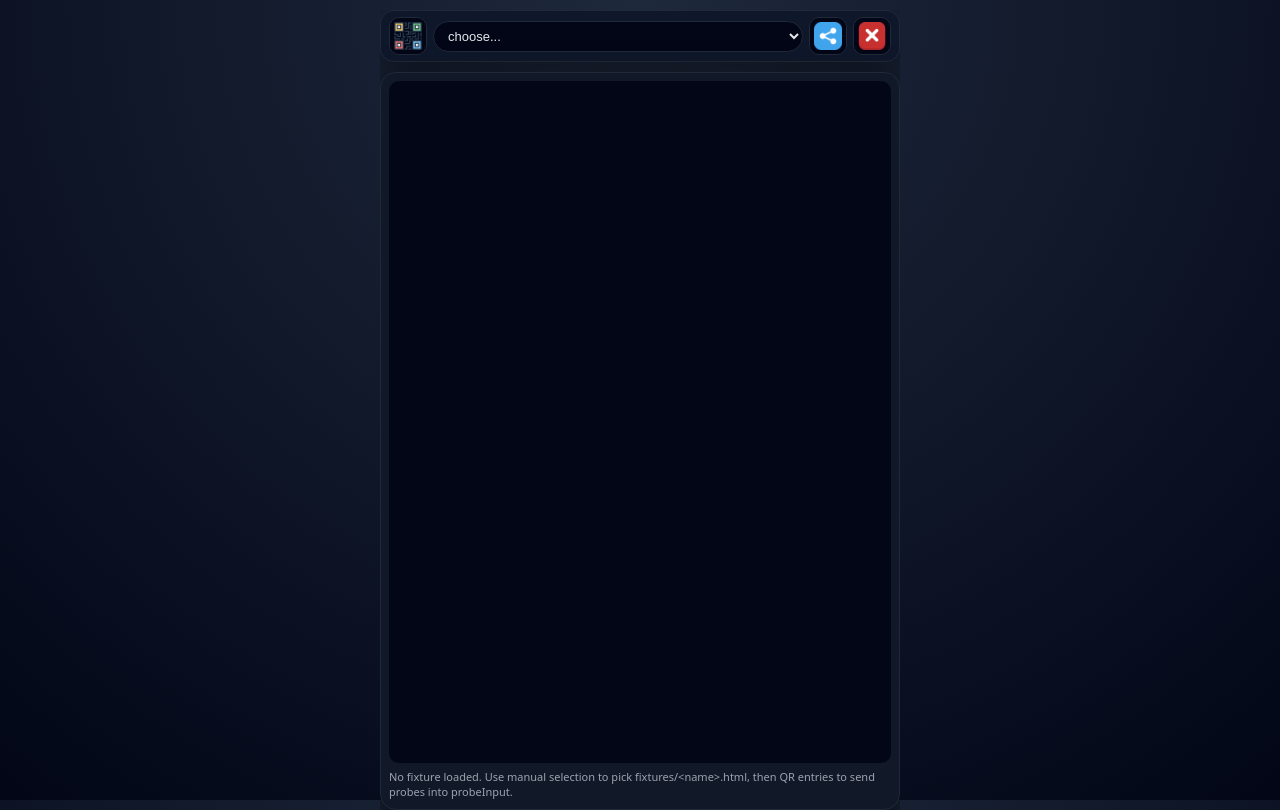
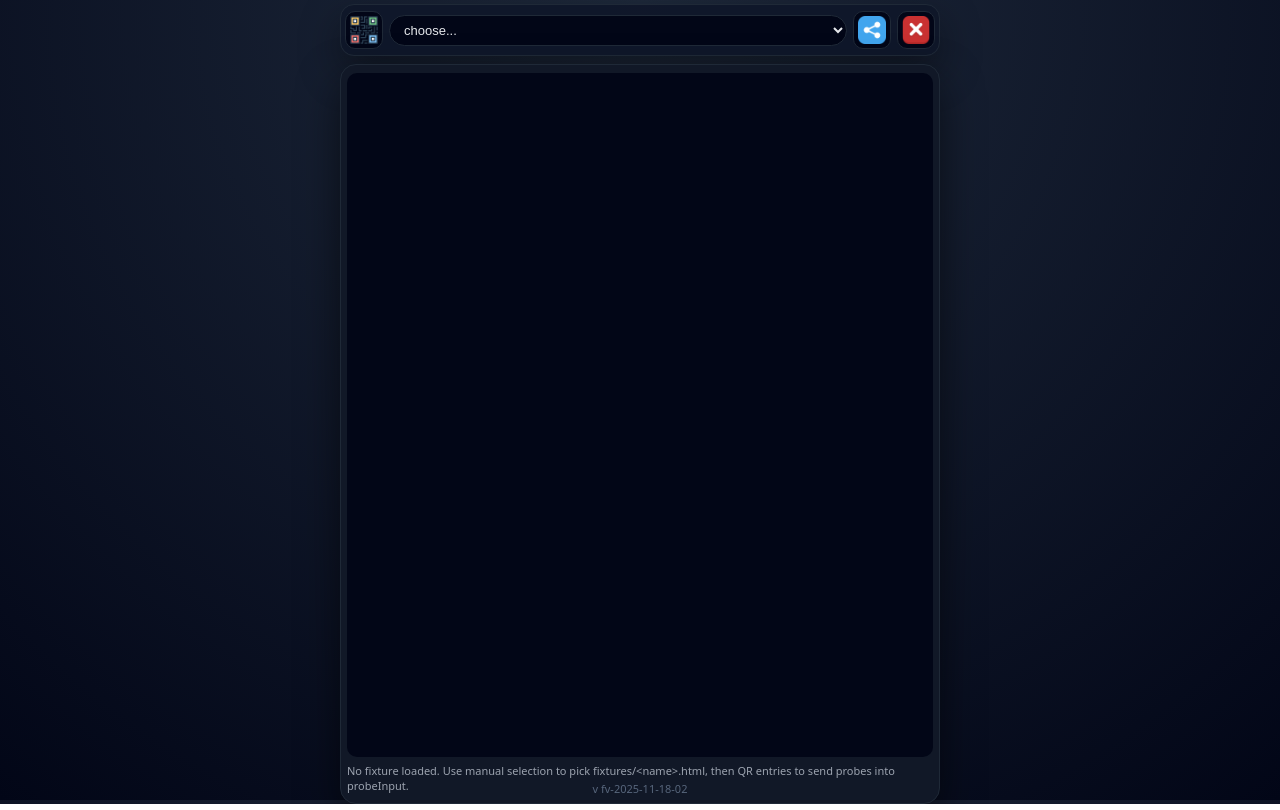
Before and after one commit to mikeavadyaev-sella1/fixture-viewer, a plain HTML site: page index.html in a window 1280 px wide. Drawn offline with nearby package versions, Linux system fonts and the light colour scheme.

Commit message:
Update index.html

```diff
--- a/index.html
+++ b/index.html
@@ -28,20 +28,19 @@
       background:radial-gradient(circle at top, #1e293b, #020617);
       font-family:system-ui,-apple-system,Segoe UI,Roboto,sans-serif;
       color:var(--text);
-      display:flex;
-      justify-content:center;
-      padding:10px;
-      overflow:hidden;
+      padding:4px;              /* было 10px — сделали меньше */
+      overflow:auto;            /* вернули прокрутку */
+      display:block;            /* убрал flex, чтобы было естественное поведение */
     }
 
     .wrap{
       width:100%;
-      max-width:520px;
-      height:100vh;
-      overflow:hidden;
+      max-width:600px;          /* страница стала шире */
+      min-height:100vh;
+      margin:0 auto;
       display:flex;
       flex-direction:column;
-      gap:10px;
+      gap:8px;
       position:relative;
     }
 
@@ -50,7 +49,7 @@
       display:flex;
       flex-direction:column;
       gap:6px;
-      padding:6px 8px;
+      padding:6px 4px;          /* было 6px 8px — уменьшили по бокам */
       border-radius:14px;
       border:1px solid var(--border);
       background:rgba(15,23,42,0.95);
@@ -109,7 +108,7 @@
       border-radius:16px;
       border:1px solid var(--border);
       background:#111827;
-      padding:8px 8px 10px;
+      padding:8px 6px 10px;   /* чуть меньше по бокам */
       box-shadow:0 18px 40px rgba(0,0,0,.55);
       display:flex;
       flex-direction:column;
@@ -240,7 +239,7 @@
     .manual-popup{
       position:absolute;
       top:64px;
-      right:12px;
+      right:10px;
       min-width:220px;
       background:#020617;
       border:1px solid var(--border);
@@ -279,7 +278,7 @@
       background:#111827;
     }
 
-    /* === SHARE MODAL (QR с ссылкой на приложение) === */
+    /* === SHARE MODAL (QR ссылки на приложение) === */
     #shareModal{
       position:fixed;
       inset:0;
@@ -332,6 +331,21 @@
 
     #closeShareBtn:active{
       transform:translateY(1px);
+    }
+
+    /* версия внизу */
+    #appVersion{
+      position:fixed;
+      bottom:4px;
+      left:50%;
+      transform:translateX(-50%);
+      font-size:11px;
+      color:#64748b;
+      opacity:0.85;
+      user-select:none;
+      pointer-events:none;
+      text-align:center;
+      z-index:1600;
     }
   </style>
 
@@ -427,7 +441,13 @@
     </div>
   </div>
 
+  <!-- версия приложения -->
+  <div id="appVersion"></div>
+
   <script>
+    // версию надо менять вместе с APP_VERSION в sw.js
+    const APP_VERSION_STRING = 'fv-2025-11-18-02';
+
     const rawBox       = document.getElementById('rawBox');
     const scanModal    = document.getElementById('scanModal');
     const scanCloseBtn = document.getElementById('scanClose');
@@ -448,6 +468,9 @@
     const shareModal   = document.getElementById('shareModal');
     const shareQrCanvas= document.getElementById('shareQrCanvas');
     const closeShareBtn= document.getElementById('closeShareBtn');
+
+    const appVersionEl = document.getElementById('appVersion');
+    if (appVersionEl) appVersionEl.textContent = 'v ' + APP_VERSION_STRING;
 
     let stream   = null;
     let scanRaf  = null;
@@ -483,19 +506,16 @@
     function resetViewerSelectBase(fixturesOptions){
       viewerSelect.innerHTML = '';
 
-      // choose...
       const chooseOpt = document.createElement('option');
       chooseOpt.value = '';
       chooseOpt.textContent = 'choose...';
       viewerSelect.appendChild(chooseOpt);
       viewerSelect.value = '';
 
-      // fixtures (если есть)
       if (Array.isArray(fixturesOptions)) {
         fixturesOptions.forEach(opt => viewerSelect.appendChild(opt));
       }
 
-      // manual selection
       const manualOpt = document.createElement('option');
       manualOpt.value = MANUAL_VALUE;
       manualOpt.textContent = 'manual selection';
@@ -574,7 +594,6 @@
 
         input.value = probes;
 
-        // максимально имитируем ручной ввод
         try {
           const evInit = { bubbles: true, cancelable: true };
           input.dispatchEvent(new Event("input", evInit));
@@ -597,7 +616,7 @@
     function onViewerSelectChange(){
       const v = viewerSelect.value;
 
-      if (!v) { // choose...
+      if (!v) {
         pendingProbes = null;
         return;
       }
@@ -624,7 +643,6 @@
         return;
       }
 
-      // fixture-опция
       pendingProbes = null;
       viewerFrame.src = v;
       setViewerMessage('Loaded fixture: ' + v);
@@ -685,7 +703,6 @@
       closeManualPopup();
       const value = 'fixtures/' + fileName;
 
-      // убираем, если уже есть
       Array.from(viewerSelect.options).forEach(opt => {
         if (opt.value === value) viewerSelect.removeChild(opt);
       });
@@ -700,7 +717,6 @@
         viewerSelect.appendChild(opt);
       }
 
-      // manual selection — последний
       let manualOpt = Array.from(viewerSelect.options).find(o => o.value === MANUAL_VALUE);
       if (!manualOpt) {
         manualOpt = document.createElement('option');
@@ -810,7 +826,7 @@
     /* === SHARE APP QR === */
     function openShareModal(){
       const url = "https://mikeavadyaev-sella1.github.io/fixture-viewer/";
-      const qr = new QRious({
+      new QRious({
         element: shareQrCanvas,
         value: url,
         size: 240,
@@ -824,12 +840,17 @@
       shareModal.style.display = 'none';
     }
 
-    /* === EXIT PWA === */
+    /* === EXIT PWA ===
+       Из-за ограничений браузера полностью "убить" окно нельзя,
+       поэтому поведение = назад.
+    */
     function exitApp(){
+      // попытка закрыть окно (чаще всего игнорируется)
       window.close();
+      // fallback: шаг назад
       setTimeout(() => {
-        history.go(-1);
-      }, 200);
+        history.back();
+      }, 150);
     }
 
     /* === EVENTS === */
```
